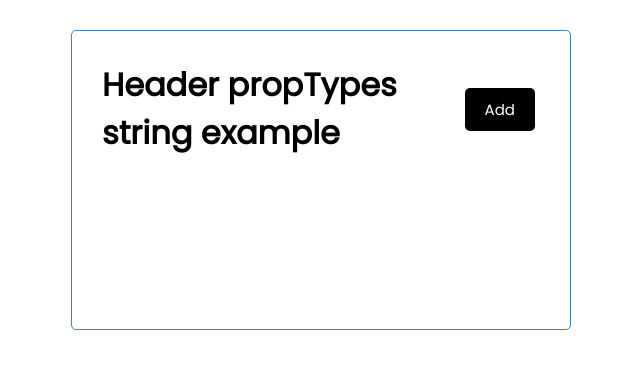
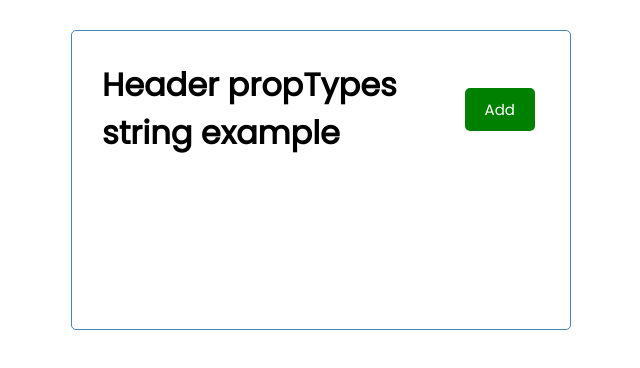
Before and after one commit to Infilong/ReactTraining, a React (Create React App) app: page / in a window 1280 px wide. Shown: the top 368 px of the page, without its empty margins (319-959 px from the left). Built offline with nearby package versions, Linux system fonts and the light colour scheme.

Commit message:
Added properties to Button

```diff
--- a/src/components/Button.js
+++ b/src/components/Button.js
@@ -1,5 +1,9 @@
-export const Button = () => {
-  return <button className="btn">Add</button>;
+export const Button = ({ color, text }) => {
+  return (
+    <button style={{ backgroundColor: color }} className="btn">
+      {text}
+    </button>
+  );
 };
 
 export default Button;
--- a/src/components/Header.js
+++ b/src/components/Header.js
@@ -5,7 +5,7 @@ const Header = ({ title }) => {
   return (
     <header className="header">
       <h1>{title}</h1>
-      <Button />
+      <Button color="green" text="Add"/>
     </header>
   );
 };
```
